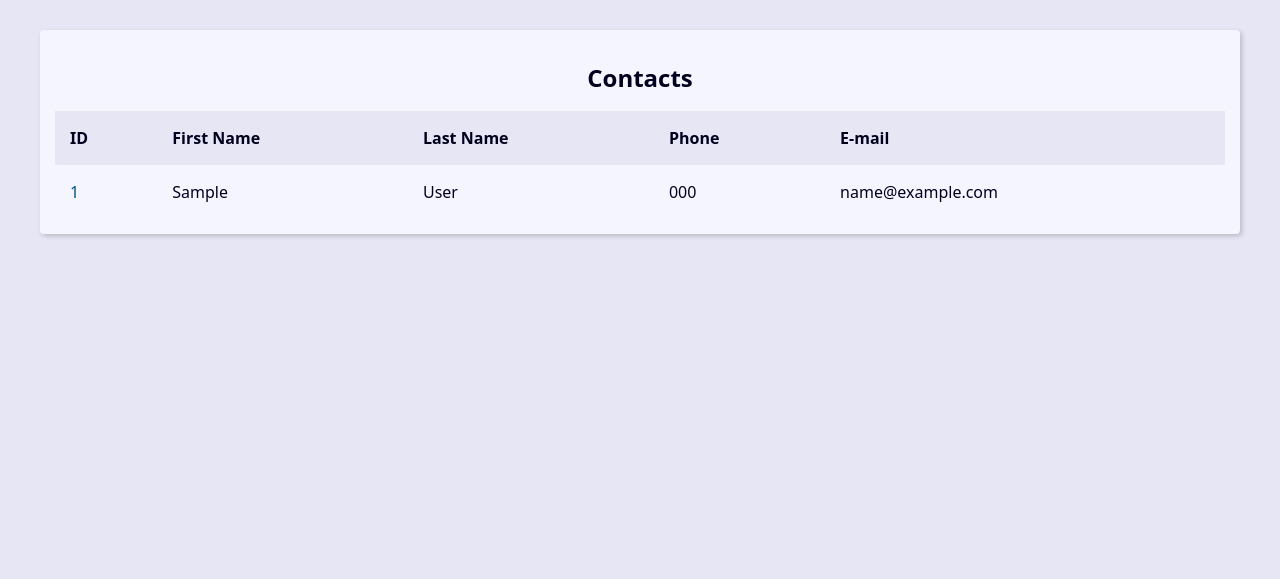
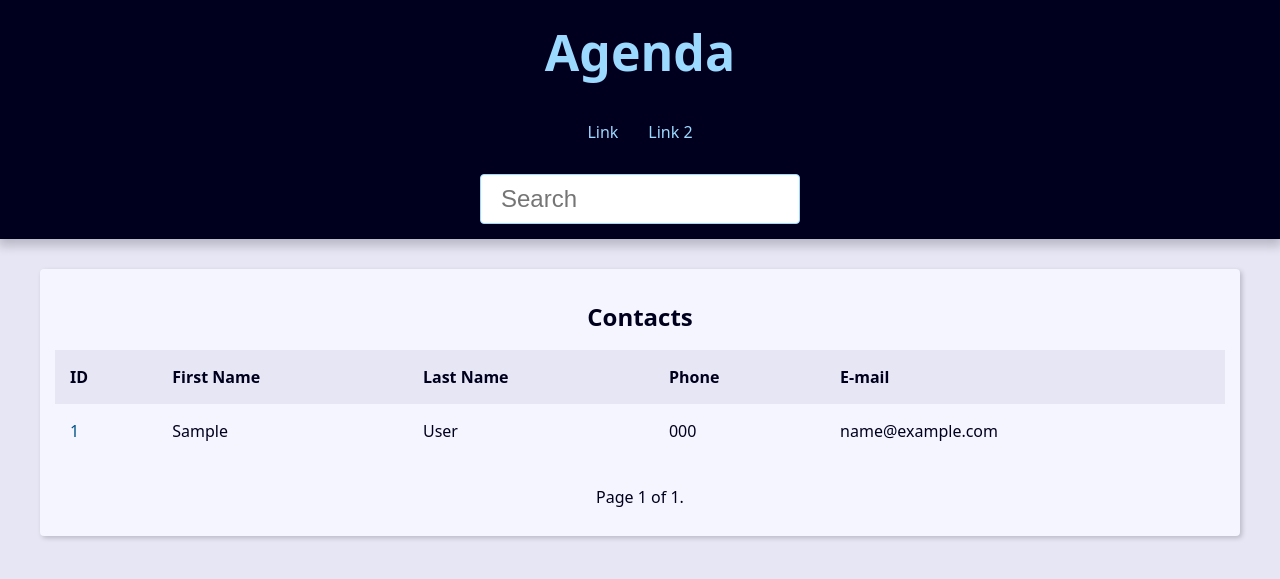
Before and after one commit to josevilson/projeto-agenda, a Django app: page / in a window 1280 px wide. Shown: the top 579 px of the page. Run offline with Django 4.2, Linux system fonts and the light colour scheme; tables that the repository leaves empty hold one stand-in row (values such as "Sample post").

Commit message:
472. Usando a classe Paginator para paginação no Django

```diff
--- a/base_templates/global/base.html
+++ b/base_templates/global/base.html
@@ -1,19 +1,17 @@
 {% load static %}
 <!DOCTYPE html>
-<html lang="en">
+<html lang="pt-br">
 
 <head>
-    <meta charset="UTF-8">
-    <meta name="viewport" content="width=h1, initial-scale=1.0">
-    <title>Document</title>
-    <link rel="stylesheet" href={% static 'global/css/style.css' %}>
+    {% include "global/partials/_head.html"%}
 </head>
 
 <body>
+    {% include "global/partials/_header.html" %}
     <main class='content'>
-         {% block content %}
-
+        {% block content %}
         {% endblock content %}
+        {% include "global/partials/_pagination.html"%}
     </main>
 </body>
 
--- /dev/null
+++ b/base_templates/global/partials/_head.html
@@ -0,0 +1,5 @@
+{% load static %}
+<meta charset="UTF-8">
+<meta name="viewport" content="width=h1, initial-scale=1.0">
+<title>{{site_title}}Agenda</title>
+<link rel="stylesheet" href={% static 'global/css/style.css' %}>
--- /dev/null
+++ b/base_templates/global/partials/_header.html
@@ -0,0 +1,27 @@
+<header class="header">
+    <h1 class="header-heading">
+        <a href="{% url 'contact:index'%}" class="header-link">Agenda</a>
+    </h1>
+
+    <nav class="menu">
+        <ul class="menu-list">
+            <li class="menu-item">
+                <a href="" class="menu-link">
+                    Link
+                </a>
+            </li>
+            <li class="menu-item">
+                <a href="" class="menu-link">
+                    Link 2
+                </a>
+            </li>
+        </ul>
+    </nav>
+    <div class="search">
+        <form action="{% url 'contact:search'%}" method="get">
+            <input type="text" class="search-input" placeholder="Search" name="q" value="{{request.GET.q.strip}}">
+        </form>
+    </div>
+
+
+</header>
--- /dev/null
+++ b/base_templates/global/partials/_pagination.html
@@ -0,0 +1,19 @@
+{% if page_obj %}
+    <div class="pagination">
+        <span class="step-links">
+            {% if page_obj.has_previous %}
+            <a href="?page=1&q={{request.GET.q.strip}}">&laquo; first</a>
+            <a href="?page={{ page_obj.previous_page_number }}&q={{request.GET.q.strip}}">previous</a>
+            {% endif %}
+
+            <span class="current">
+                Page {{ page_obj.number }} of {{ page_obj.paginator.num_pages }}.
+            </span>
+
+            {% if page_obj.has_next %}
+            <a href="?page={{ page_obj.next_page_number }}&q={{request.GET.q.strip}}">next</a>
+            <a href="?page={{ page_obj.paginator.num_pages }}&q={{request.GET.q.strip}}">last &raquo;</a>
+            {% endif %}
+        </span>
+    </div>
+{% endif%}
--- a/contact/templates/contact/index.html
+++ b/contact/templates/contact/index.html
@@ -16,7 +16,7 @@
             </tr>
         </thead>
         <tbody>
-            {% for contact in contacts %}
+            {% for contact in page_obj %}
             <tr class="table-row">
                 <td class="table-cel">
                     <a class="table-link"
--- a/contact/urls.py
+++ b/contact/urls.py
@@ -5,6 +5,7 @@ from contact import views
 app_name = 'contact'
 
 urlpatterns = [
+    path('<int:id_contact>/', views.contact, name='contact'),
+    path('search/', views.search, name='search'),
     path('', views.index, name='index'),
-    path('<int:id_contact>/', views.contact, name='contact'),
 ]
--- a/contact/views/contact_views.py
+++ b/contact/views/contact_views.py
@@ -1,5 +1,7 @@
+from django.core.paginator import Paginator
+from django.db.models import Q
 from django.http import Http404
-from django.shortcuts import get_object_or_404, render
+from django.shortcuts import get_object_or_404, redirect, render
 
 from contact.models import Contact
 
@@ -7,10 +9,46 @@ from contact.models import Contact
 
 
 def index(request):
-    contacts = Contact.objects.filter(show=True).order_by('-id')[0:10]
+    contacts = Contact.objects.filter(show=True).order_by('-id')
+
+    paginator = Paginator(contacts, 10)  # Show 25 contacts per page.
+
+    page_number = request.GET.get("page")
+    page_obj = paginator.get_page(page_number)
 
     context = {
-        'contacts': contacts,
+        'page_obj': page_obj,
+        'site_title': 'Contatos - '
+    }
+
+    return render(
+        request,
+        'contact/index.html',
+        context
+
+    )
+
+
+def search(request):
+    search_value = request.GET.get('q', '').strip()
+    print(search_value)
+
+    if search_value == '':
+        return redirect('contact:index')
+
+    contacts = Contact.objects.filter(show=True).filter(
+        Q(first_name__icontains=search_value) |
+        Q(last_name__icontains=search_value) |
+        Q(phone__icontains=search_value) |
+        Q(email__icontains=search_value)).order_by('-id')
+
+    paginator = Paginator(contacts, 10)  # Show 25 contacts per page.
+    page_number = request.GET.get("page")
+    page_obj = paginator.get_page(page_number)
+
+    context = {
+        'page_obj': page_obj,
+        'site_title': 'Search - '
     }
 
     return render(
@@ -25,11 +63,11 @@ def contact(request, id_contact):
     # single_contact = Contact.objects.filter(pk=id_contact).first()
     single_contact = get_object_or_404(Contact, pk=id_contact, show=True)
 
-    if single_contact is None:
-        raise Http404()
+    contact_name = f'{single_contact.first_name} {single_contact.last_name} - '
 
     context = {
         'contact': single_contact,
+        'site_title': contact_name
     }
 
     return render(
```
